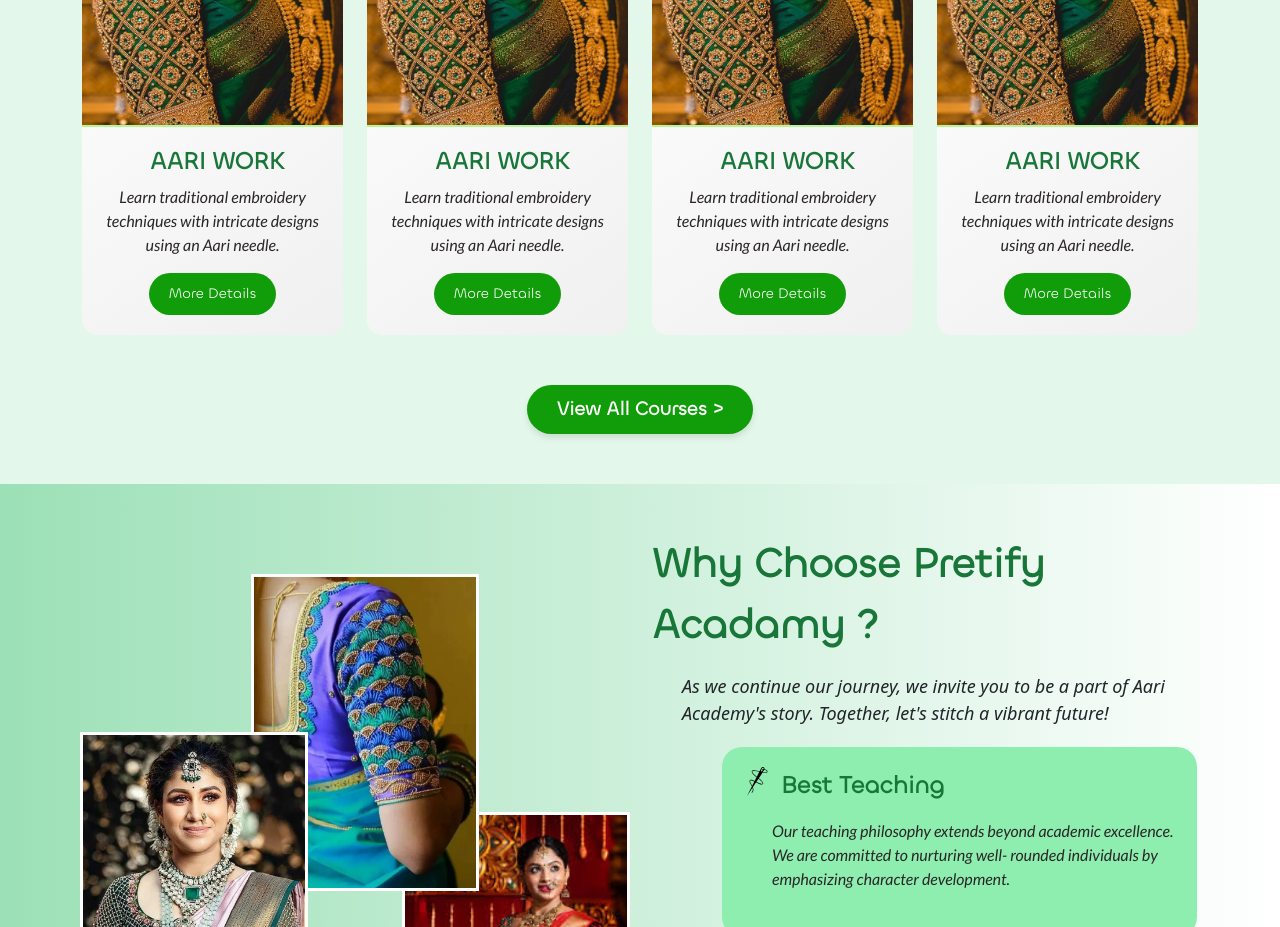
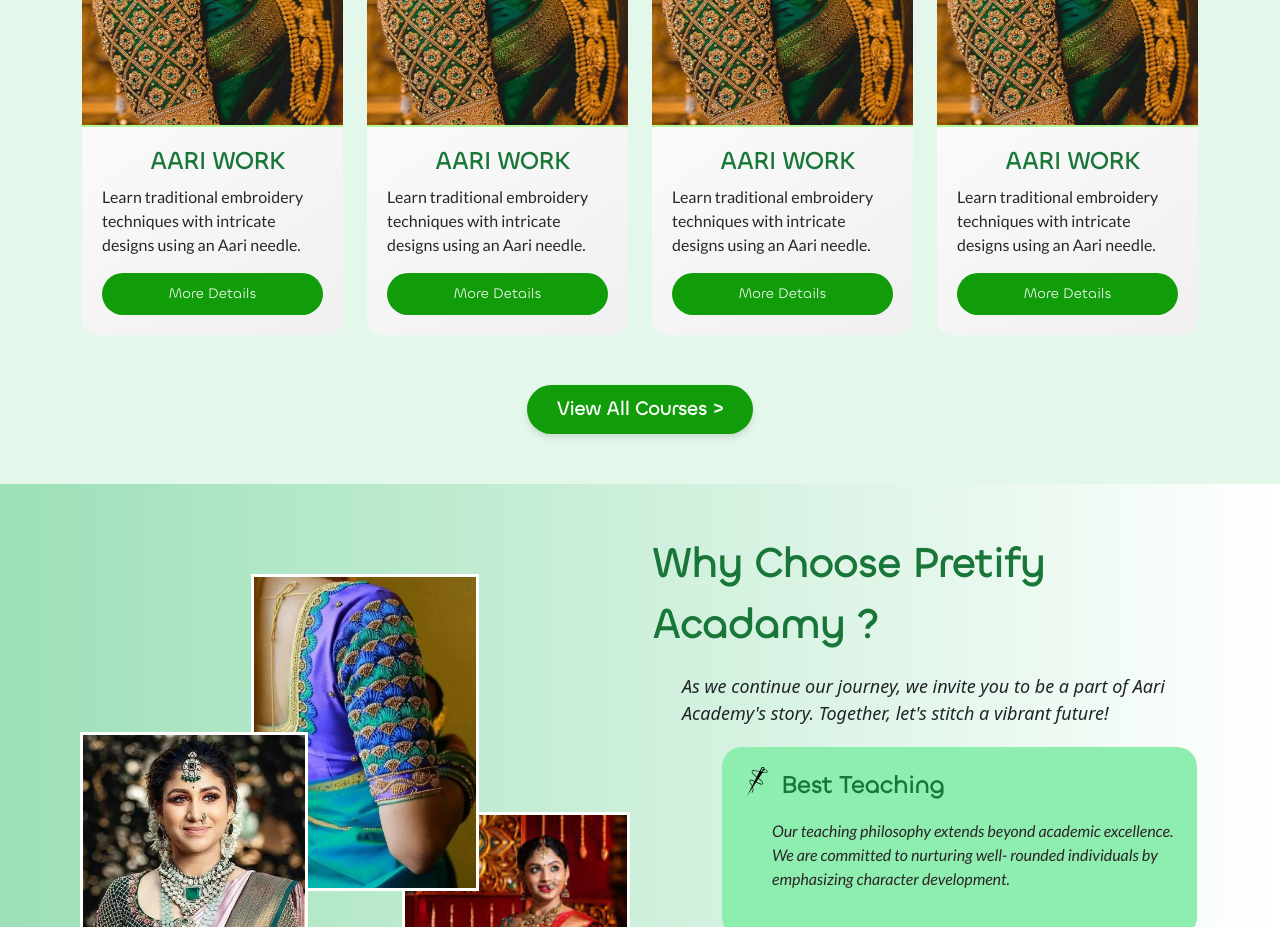
Before and after one commit to Swathilakshmi16/Prettify-, an Angular app: page / in a window 1280 px wide. Shown: the part 1020-1947 px from the top of the page. Built offline with nearby package versions, Linux system fonts and the light colour scheme; a web font is replaced by a local one.

Commit message:
googleservices

```diff
--- a/src/app/app.module.ts
+++ b/src/app/app.module.ts
@@ -14,7 +14,7 @@
 import { CoursesComponent } from './courses/courses.component';
 import { OurAllCourseComponent } from './our-all-course/our-all-course.component';
 import { CoursecardComponent } from './coursecard/coursecard.component';
-
+import { HttpClientModule } from '@angular/common/http';
 
 
 @NgModule({
@@ -35,7 +35,8 @@
   ],
   imports: [
     BrowserModule,
-    AppRoutingModule
+    AppRoutingModule,
+    HttpClientModule
   ],
   providers: [
     provideClientHydration()
--- a/src/app/coursecard/coursecard.component.scss
+++ b/src/app/coursecard/coursecard.component.scss
@@ -25,7 +25,7 @@
 
 .card-body {
     padding: 20px;
-    text-align: center;
+    text-align: left;
 
 }
 
@@ -38,6 +38,7 @@
     margin-bottom: 10px;
     text-transform: uppercase;
     font-family: 'Chillax';
+    text-align: center;
 
 }
 
@@ -45,7 +46,6 @@
 
     font-size: 16px;
     font-family: "Lato";
-    font-style: italic;
     font-weight: 400;
     color: #2b2626;
 }
@@ -58,6 +58,9 @@
     border-radius: 50px;
     font-size: 0.9rem;
     font-family: "chillax";
+    display: flex;
+    justify-content: center;
+    align-items: center;
 
 }
 
--- a/src/app/our-all-course/our-all-course.component.ts
+++ b/src/app/our-all-course/our-all-course.component.ts
@@ -1,31 +1,65 @@
-import { Component, Input } from '@angular/core';
+import { Component, Input, OnInit } from '@angular/core';
+import { GoogleSheetsService } from '../services/googlesheets.service';
 
 @Component({
   selector: 'app-our-all-course',
   templateUrl: './our-all-course.component.html',
   styleUrl: './our-all-course.component.scss'
 })
-export class OurAllCourseComponent {
-  courses=[
-    {
-      imageUrl:"../../assets/howitworkimg1.jpg",
-      courseName:"Aari Work",
-      describtion:"Learn traditional embroidery techniques with intricate designs using an Aari needle."
-    },
-    {
-      imageUrl:"../../assets/howitworkimg1.jpg",
-      courseName:"Aari Work",
-      describtion:"Learn traditional embroidery techniques with intricate designs using an Aari needle."
-    },
-    {
-      imageUrl:"../../assets/howitworkimg1.jpg",
-      courseName:"Aari Work",
-      describtion:"Learn traditional embroidery techniques with intricate designs using an Aari needle."
-    },
-    {
-      imageUrl:"../../assets/howitworkimg1.jpg",
-      courseName:"Aari Work",
-      describtion:"Learn traditional embroidery techniques with intricate designs using an Aari needle."
-    }
-  ]
+export class OurAllCourseComponent implements OnInit{
+
+  courses: any[] = [];
+
+  constructor(private googleSheetsService: GoogleSheetsService) {}
+
+  ngOnInit(): void {
+    this.getAllCourses();
+  }
+
+  getAllCourses(): void {
+    this.googleSheetsService.getAllCourses().subscribe(
+      (response: any) => {
+        const sheetData = response.values;
+        if (sheetData?.length > 0) {
+          const headers = sheetData[0];
+          const colIndex = (colName: string) => headers.indexOf(colName);
+          this.courses = sheetData.slice(1).map((course: any) => ({
+            courseName: course[colIndex('courseName')],
+            imageUrl: course[colIndex('imageUrl')],
+            description: course[colIndex('description')],
+            rate: course[colIndex('rate')],
+            duration: course[colIndex('duration')],
+          }));
+        }
+      },
+      (error: any) => {
+        console.error('Error fetching data:', error);
+      }
+    );
+  }
+
+
+
+  // courses=[
+  //   {
+  //     imageUrl:"../../assets/howitworkimg1.jpg",
+  //     courseName:"Aari Work",
+  //     describtion:"Learn traditional embroidery techniques with intricate designs using an Aari needle."
+  //   },
+  //   {
+  //     imageUrl:"../../assets/howitworkimg1.jpg",
+  //     courseName:"Aari Work",
+  //     describtion:"Learn traditional embroidery techniques with intricate designs using an Aari needle."
+  //   },
+  //   {
+  //     imageUrl:"../../assets/howitworkimg1.jpg",
+  //     courseName:"Aari Work",
+  //     describtion:"Learn traditional embroidery techniques with intricate designs using an Aari needle."
+  //   },
+  //   {
+  //     imageUrl:"../../assets/howitworkimg1.jpg",
+  //     courseName:"Aari Work",
+  //     describtion:"Learn traditional embroidery techniques with intricate designs using an Aari needle."
+  //   }
+  // ]
 }
--- /dev/null
+++ b/src/app/services/googlesheets.service.ts
@@ -0,0 +1,23 @@
+import { Injectable } from '@angular/core';
+import { HttpClient } from '@angular/common/http';
+import { Observable } from 'rxjs';
+
+@Injectable({
+  providedIn: 'root'
+})
+export class GoogleSheetsService {
+
+  constructor(
+    private http:HttpClient
+  ) { }
+  apiKey = "AIzaSyDFsJwZ3co3txpEdUXRnPLTwgOd6TOhd4E";
+  sheetId = "1ynhjNH52gXjaRh3EwpWMtxTt_Sss51V6Sy12X0xUA1c";
+
+
+  getAllCourses(): Observable<any> {
+    const range = "AllCourse!A:E";
+    const url = `https://sheets.googleapis.com/v4/spreadsheets/${this.sheetId}/values/${range}?key=${this.apiKey}`
+    return this.http.get(url);
+  }
+
+}
```
Also changed, not shown: 1 other file (tests, documents, lock files or other folders).
